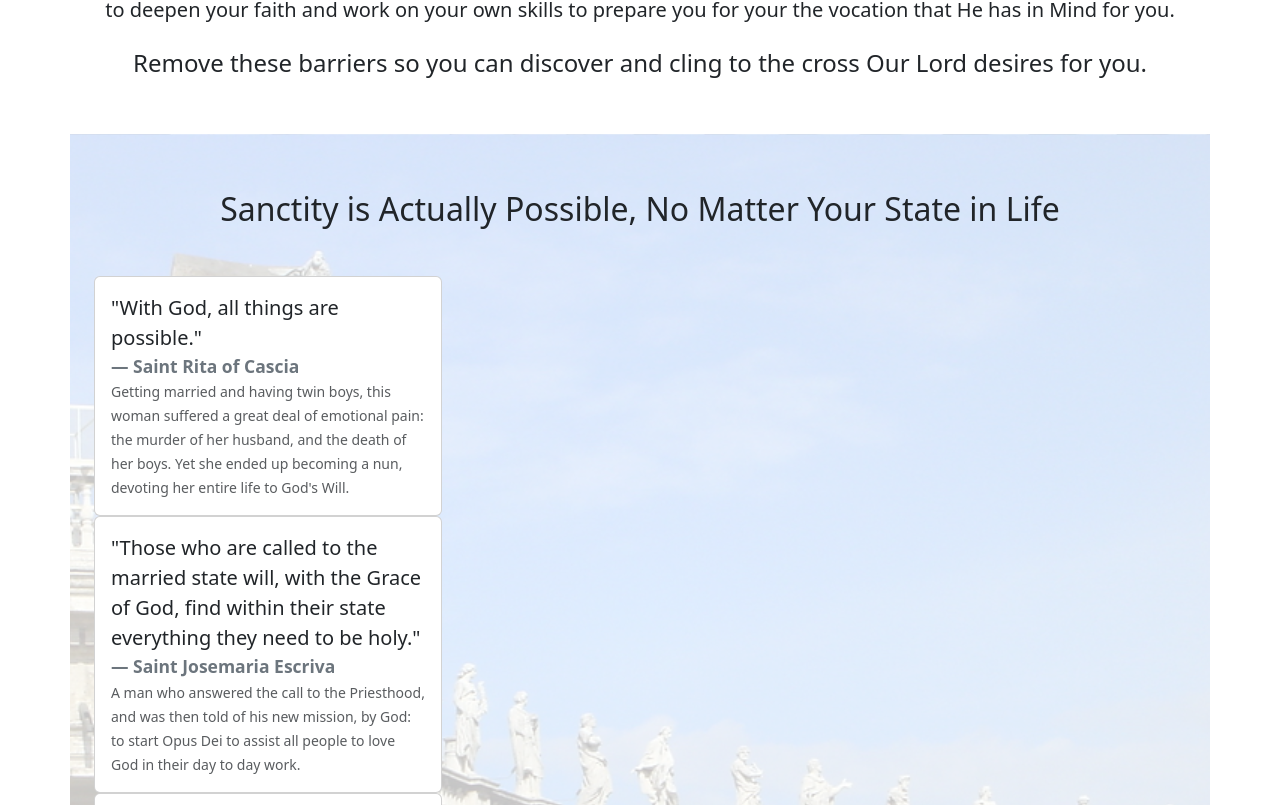
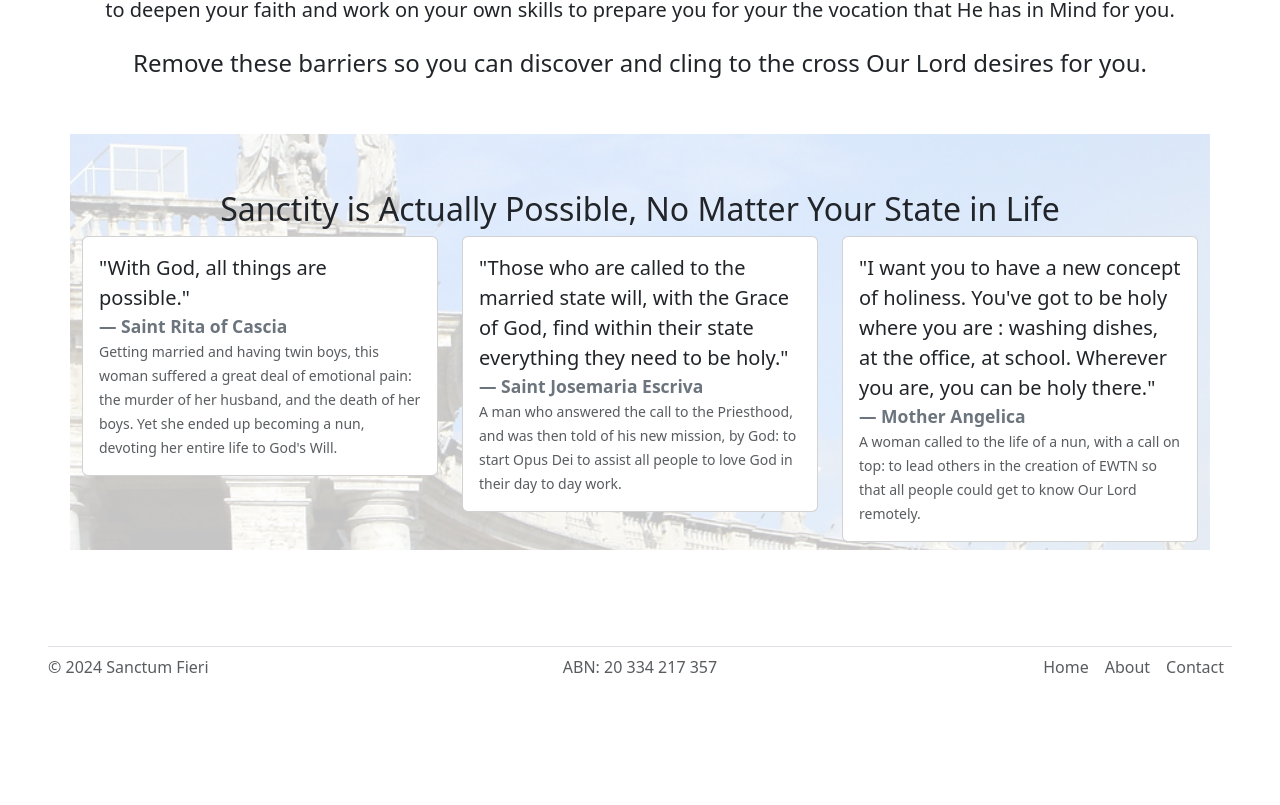
Before and after one commit to NewenTech/sanctum-fieri, a React (Create React App) app: page / in a window 1280 px wide. Shown: the part 1415-2220 px from the top of the page. After the commit the page ends 2150 px from the top, so only its background shows below. Built offline with nearby package versions, Linux system fonts and the light colour scheme.

Commit message:
fix home page to show rows data

```diff
--- a/src/components/Center.jsx
+++ b/src/components/Center.jsx
@@ -23,14 +23,12 @@ function Center() {
 						Lord desires for you.
 					</h4>
 				</div>
-				<div className={`container ${classes.background_image} py-2 mb-5}`}>
+				<div className={`container ${classes.background_image} py-2 mb-5`}>
 					<h2 className='text-center pt-5'>
 						Sanctity is Actually Possible, No Matter Your State in Life{' '}
 					</h2>
-					<div className='container mt-5'>
-						<div className='row'>
-							<div className='col-md-4'>{quoteText.map(createQuote)}</div>
-						</div>
+					<div className='row'>
+						{quoteText.map((quoteData) => createQuote(quoteData))}
 					</div>
 				</div>
 			</div>
--- a/src/components/QuoteCard.jsx
+++ b/src/components/QuoteCard.jsx
@@ -14,6 +14,7 @@ function createQuote(data) {
 
 function QuoteCard(props) {
 	return (
+		<div className='col-md-4'>
 			<div className='card quote-card'>
 				<div className='card-body'>
 					<blockquote className='blockquote mb-0'>
@@ -25,6 +26,7 @@ function QuoteCard(props) {
 					<small className='text-muted'>{props.description}</small>
 				</div>
 			</div>
+		</div>
 	);
 }
 
```
Lines whose indentation alone changed are shown as unchanged.
